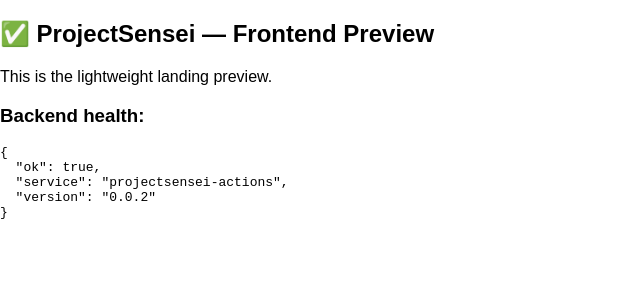
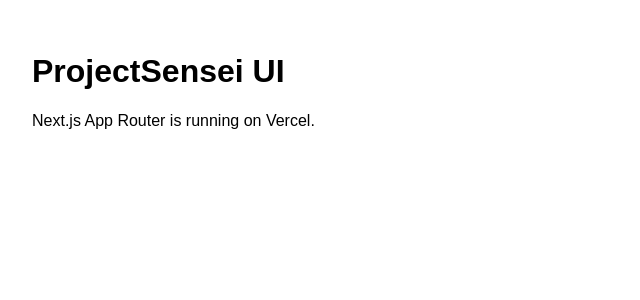
Before and after one commit to sageofninetale/projectsensei-frontend, a Next.js app: page / in a window 1280 px wide. Shown: the top 300 px of the page, without its empty margins (0-640 px from the left). Built offline with nearby package versions, Linux system fonts and the light colour scheme.

Commit message:
updated page.tsx

```diff
--- a/app/page.tsx
+++ b/app/page.tsx
@@ -1,11 +1,8 @@
-export default function Page() {
-  const health = { ok: true, service: 'projectsensei-actions', version: '0.0.2' };
+export default function Home() {
   return (
-    <section>
-      <h1>✅ ProjectSensei — Frontend Preview</h1>
-      <p>This is the lightweight landing preview.</p>
-      <h3>Backend health:</h3>
-      <pre>{JSON.stringify(health, null, 2)}</pre>
-    </section>
+    <main style={{ padding: 32 }}>
+      <h1>ProjectSensei UI</h1>
+      <p>Next.js App Router is running on Vercel.</p>
+    </main>
   );
 }
```
